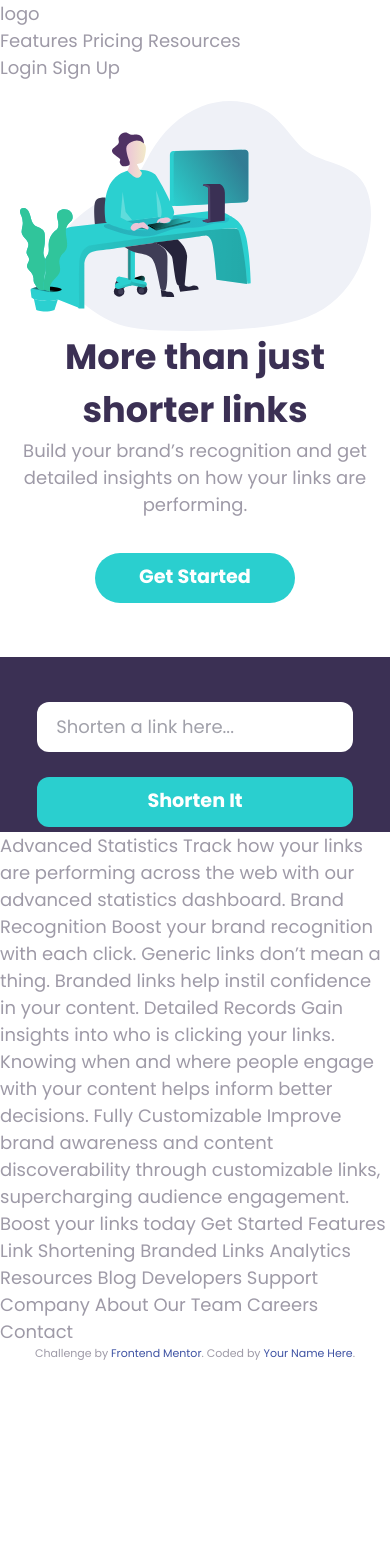
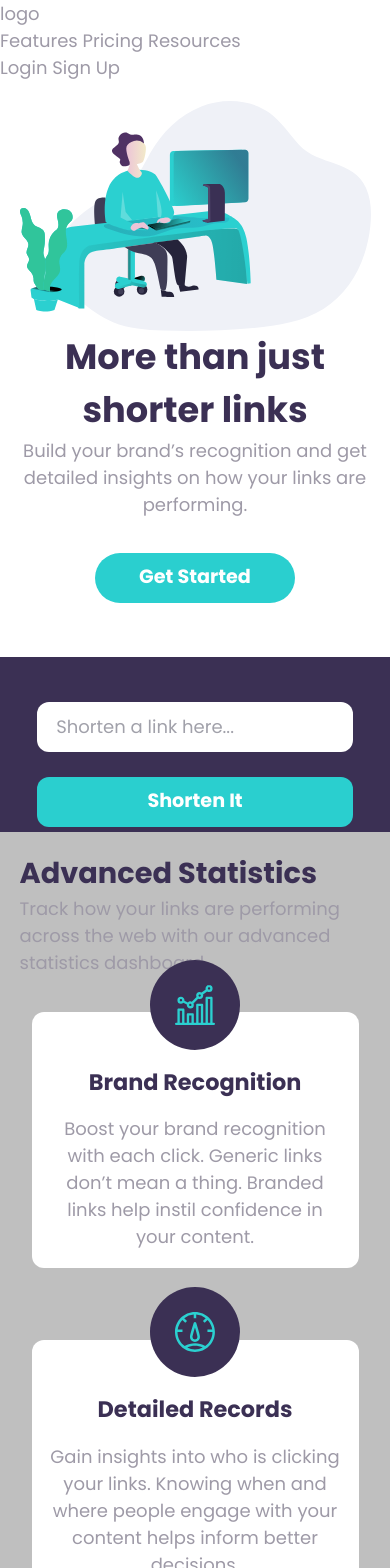
Before and after one commit to cch5ng/url_shortening_api_fe_mentor, a React (Create React App) app: page / in a window 390 px wide. Shown: the top 1568 px of the page. Before the commit the page ends 1362 px from the top, so only its background shows below. Built offline with nearby package versions, Linux system fonts and the light colour scheme.

Commit message:
7 adv statistics (#15)
* statistic card comp

* adv statistics mobile and desktop

* adjust adv stats layout desktop

```diff
--- a/src/App.js
+++ b/src/App.js
@@ -3,6 +3,25 @@ import {useState, useEffect} from 'react';
 import './App.css';
 import hero from './images/illustration-working.svg';
 import UrlCard from './components/UrlCard';
+import brandRecognition from './images/icon-brand-recognition.svg';
+import detailedRecords from './images/icon-detailed-records.svg';
+import fullyCustomizable from './images/icon-fully-customizable.svg';
+import StatisticsCard from './components/StatisticsCard';
+
+const STATISTICS_CARDS = [
+  { 'heading': 'Brand Recognition',
+    'body': 'Boost your brand recognition with each click. Generic links don’t mean a thing. Branded links help instil confidence in your content.',
+    'src': brandRecognition,
+  },
+  { 'heading': 'Detailed Records',
+    'body': 'Gain insights into who is clicking your links. Knowing when and where people engage with your content helps inform better decisions.',
+    'src': detailedRecords,
+  },
+  { 'heading': 'Fully Customizable',
+    'body': 'Improve brand awareness and content discoverability through customizable links, supercharging audience engagement.',
+    'src': fullyCustomizable,
+  }
+];
 
 function App() {
   const [url, setUrl] = useState('');
@@ -107,28 +126,24 @@ function App() {
           </div>
         )}
 
+        <div className="section-container bg-grey">
+          <div>
+            <h2>Advanced Statistics</h2>
+            <div>Track how your links are performing across the web with our advanced statistics dashboard.</div>
+          </div>
+          <div className="flex flex-col desktop:flex-row desktop:justify-between desktop:mt-8">
+              {STATISTICS_CARDS.map(card => (
+                <StatisticsCard heading={card.heading} body={card.body} src={card.src} />
+              ))}
+          </div>
+        </div>
+
       </main>
     <div>
 
-  Advanced Statistics
 
-  Track how your links are performing across the web with our
-  advanced statistics dashboard.
 
-  Brand Recognition
 
-  Boost your brand recognition with each click. Generic links don’t
-  mean a thing. Branded links help instil confidence in your content.
-
-  Detailed Records
-
-  Gain insights into who is clicking your links. Knowing when and where
-  people engage with your content helps inform better decisions.
-
-  Fully Customizable
-
-  Improve brand awareness and content discoverability through customizable
-  links, supercharging audience engagement.
 
   Boost your links today
 
--- /dev/null
+++ b/src/components/StatisticsCard.js
@@ -0,0 +1,18 @@
+function StatisticsCard({heading, body, src}) {
+  return (
+    <div className="statistics_card_container text-center desktop:min-w-min	">
+      <div className="icon">
+        <img className="icon_img" src={src}/>
+      </div>
+      <div>
+        <h3>{heading}</h3>
+      </div>
+      <div>
+        {body}
+      </div>
+
+    </div>
+  )
+}
+
+export default StatisticsCard;
--- a/src/index.css
+++ b/src/index.css
@@ -25,6 +25,19 @@
   h1 {
     font-weight: 700;
     font-size: 2.2rem;
+    color: theme('colors.violet.dark');
+  }
+
+  h2 {
+    font-weight: 700;
+    font-size: 1.8rem;
+    color: theme('colors.violet.dark');
+  }
+
+  h3 {
+    margin: 1.0rem 0;
+    font-weight: 700;
+    font-size: 1.4rem;
     color: theme('colors.violet.dark');
   }
 }
@@ -114,6 +127,26 @@ input {
   color: theme('colors.cyan');
 }
 
+.statistics_card_container {
+  padding: 5%;
+  background-color: #fff;
+  border-radius: 12px;
+  margin: 36px 12px;
+}
+
+.icon {
+  margin: -70px auto 0;
+  width: 90px;
+  height: 90px;
+  border-radius: 45px;
+  background-color: theme('colors.violet.dark');
+}
+
+.icon_img {
+  padding-left: 25px;
+  padding-top: 25px;
+}
+
 @media (min-width: 1220px) {
 
   .form {
@@ -142,6 +175,11 @@ input {
     border-bottom: none;
   }
 
+  .icon {
+    margin-top: -100px;
+    margin-left: 0;
+  }
+
 }
 
 /* code {
```
Lines whose indentation alone changed are shown as unchanged.
